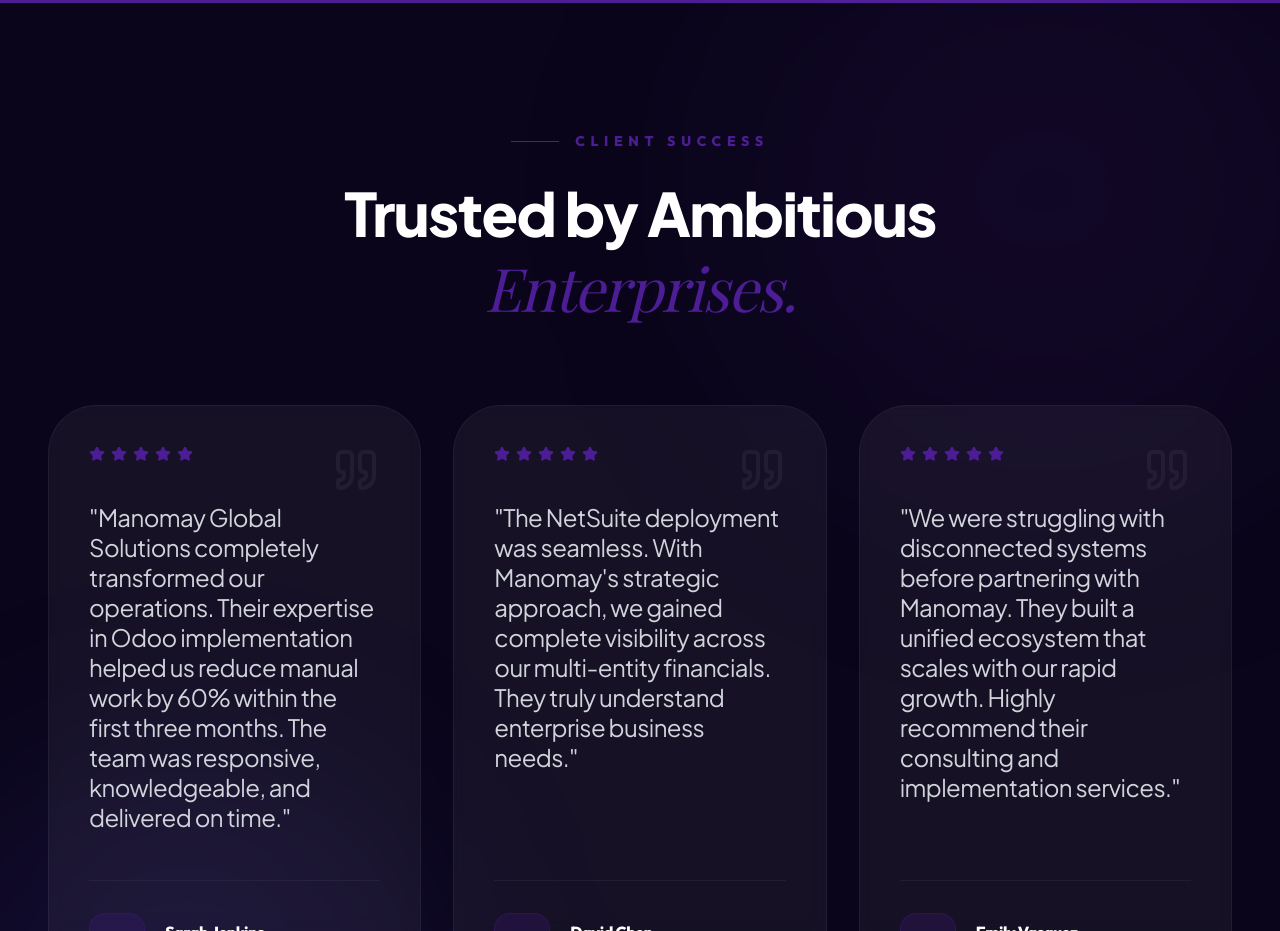
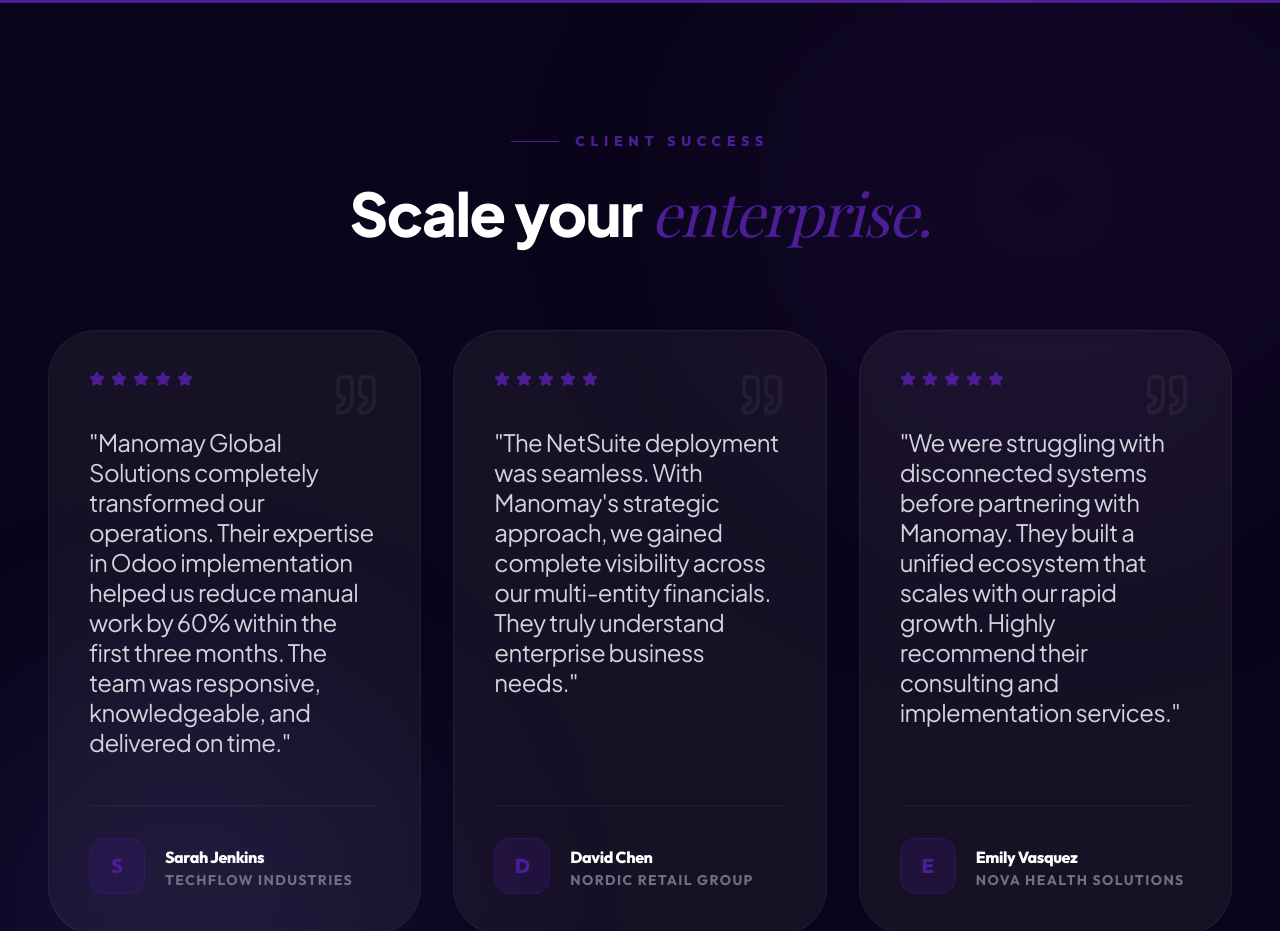
Before and after one commit to ideacubes-a11y/manomay-v2, a React (Vite) app: page / in a window 1280 px wide. Shown: the part 7540-8471 px from the top of the page. Built offline with nearby package versions, Linux system fonts and the light colour scheme; a web font is replaced by a local one.

Commit message:
feat: Update testimonial heading and width
Adjusted the testimonial heading text and container width to better reflect the company's focus on enterprise scaling and to improve visual hierarchy.

```diff
--- a/src/components/Testimonials.tsx
+++ b/src/components/Testimonials.tsx
@@ -39,7 +39,7 @@
 
       <div className="max-w-[1600px] mx-auto px-6 lg:px-12 relative z-10">
         <div className="flex flex-col lg:flex-row items-end justify-center mb-20 text-center">
-          <div className="max-w-2xl">
+          <div className="max-w-4xl">
             <motion.div
               initial={{ opacity: 0, y: 20 }}
               whileInView={{ opacity: 1, y: 0 }}
@@ -50,8 +50,7 @@
                 <span className="w-12 h-px bg-brand"></span> Client Success
               </h2>
               <h3 className="text-5xl lg:text-6xl font-black text-white tracking-tight leading-tight font-jakarta">
-                Trusted by Ambitious <br />
-                <span className="font-display italic font-normal text-brand">Enterprises.</span>
+                Scale your <span className="font-display italic font-normal text-brand">enterprise.</span>
               </h3>
             </motion.div>
           </div>
```
